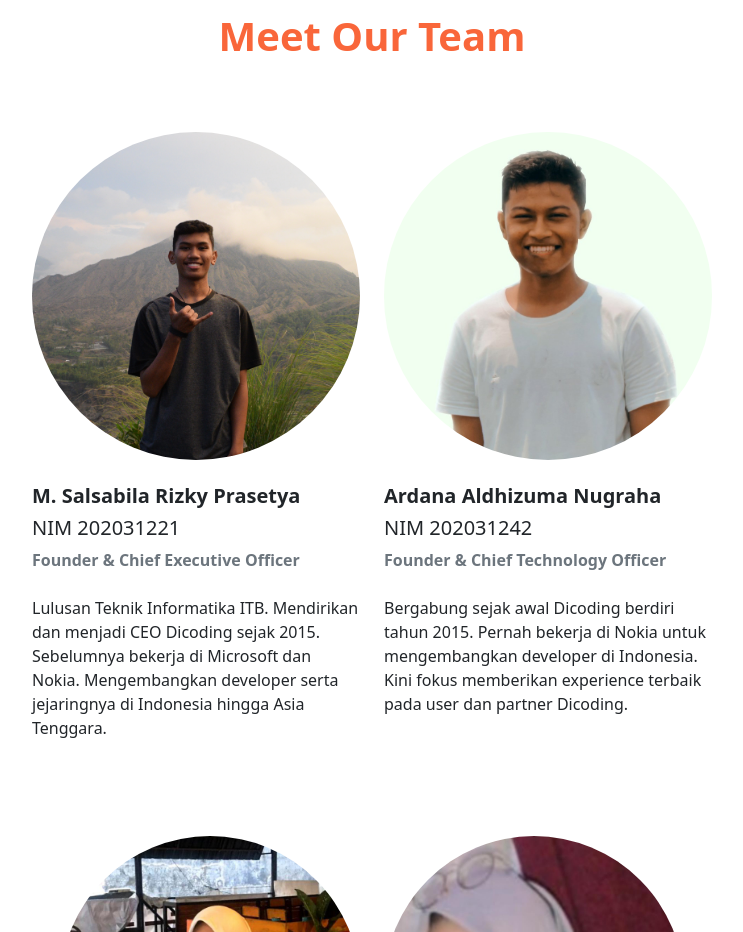
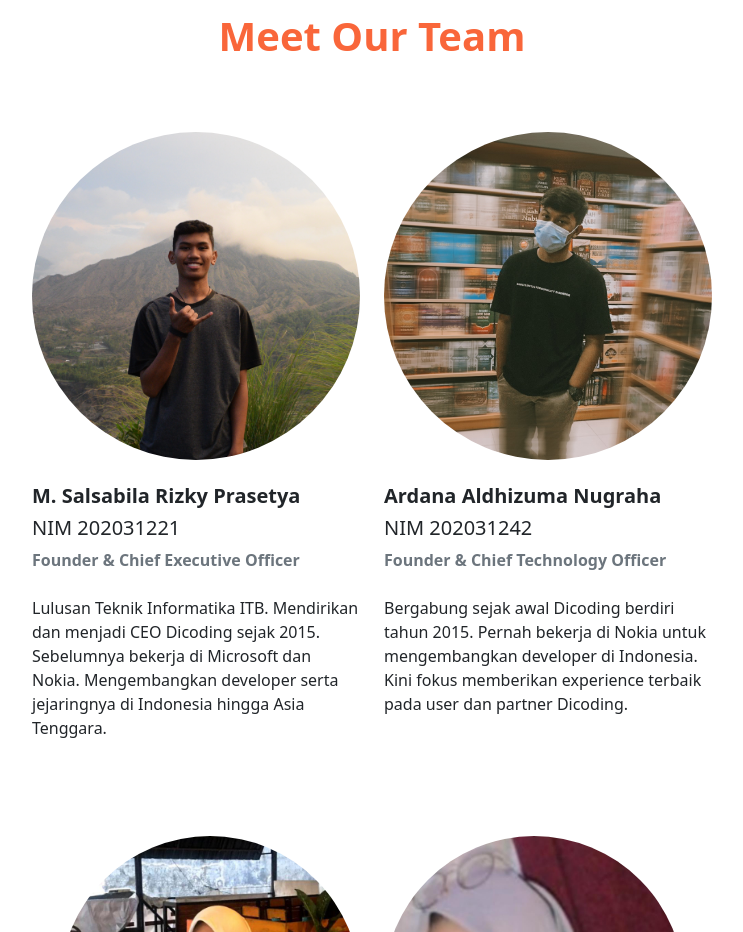
Before and after one commit to asiekun/Asikeun-Tech-Website, a website: page about_us.html in a window 1280 px wide. Shown: the part 1140-2072 px from the top of the page, without its empty margins (268-1011 px from the left). Drawn offline with nearby package versions, Linux system fonts and the light colour scheme.

Commit message:
update foto adan

```diff
--- a/about_us.html
+++ b/about_us.html
@@ -89,7 +89,7 @@
                 </div>
             </div>
             <div class="col-lg-4 col-md-6 col-sm-12 mb-4">
-                <img src='assets/img/adan.jpg' class='lazy img-fluid dcd-rounded-8 rounded-circle' alt="adan"/>
+                <img src='assets/img/adan.jpeg' class='lazy img-fluid dcd-rounded-8 rounded-circle' alt="adan"/>
                     <div class="my-4">
                         <div class="d-flex">
                             <h5><b>Ardana Aldhizuma Nugraha</b></h5>
```
Also changed, not shown: assets/img/adan.jpeg (added), assets/img/adan.jpg (deleted).
